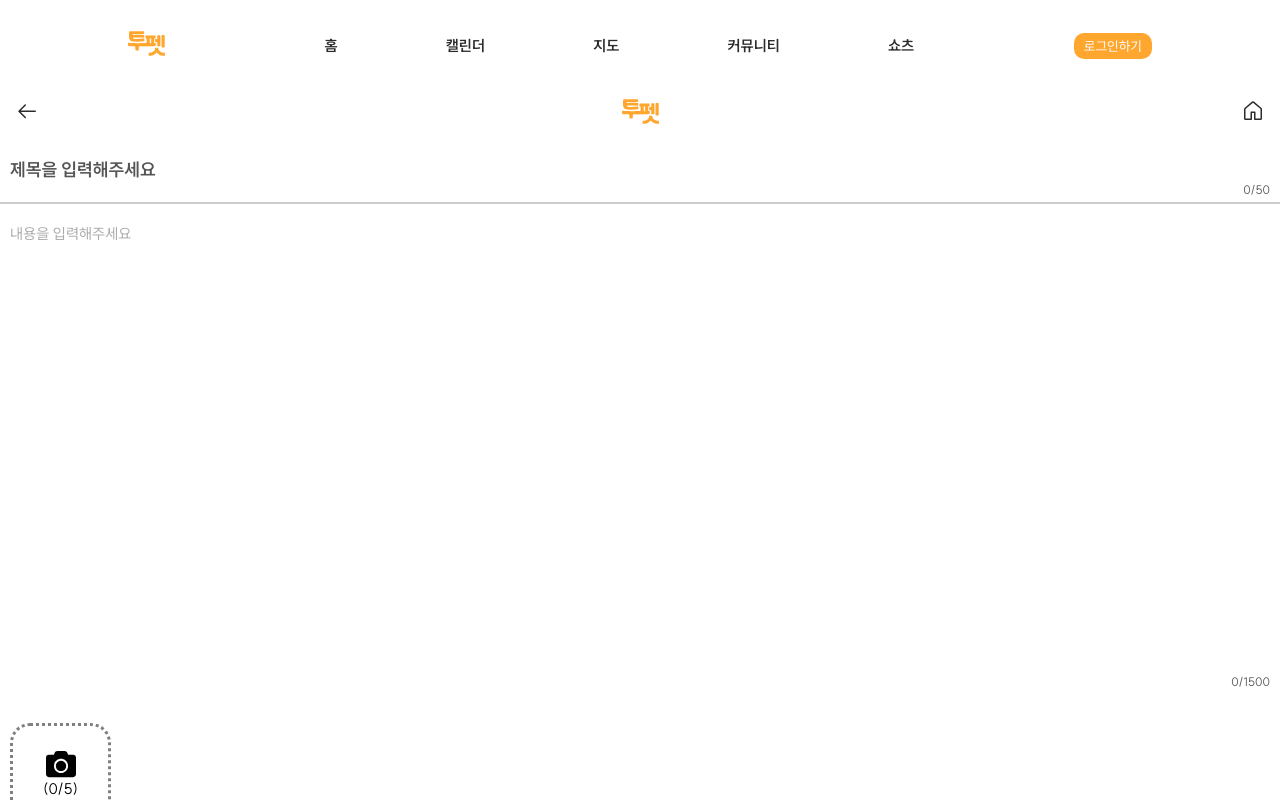
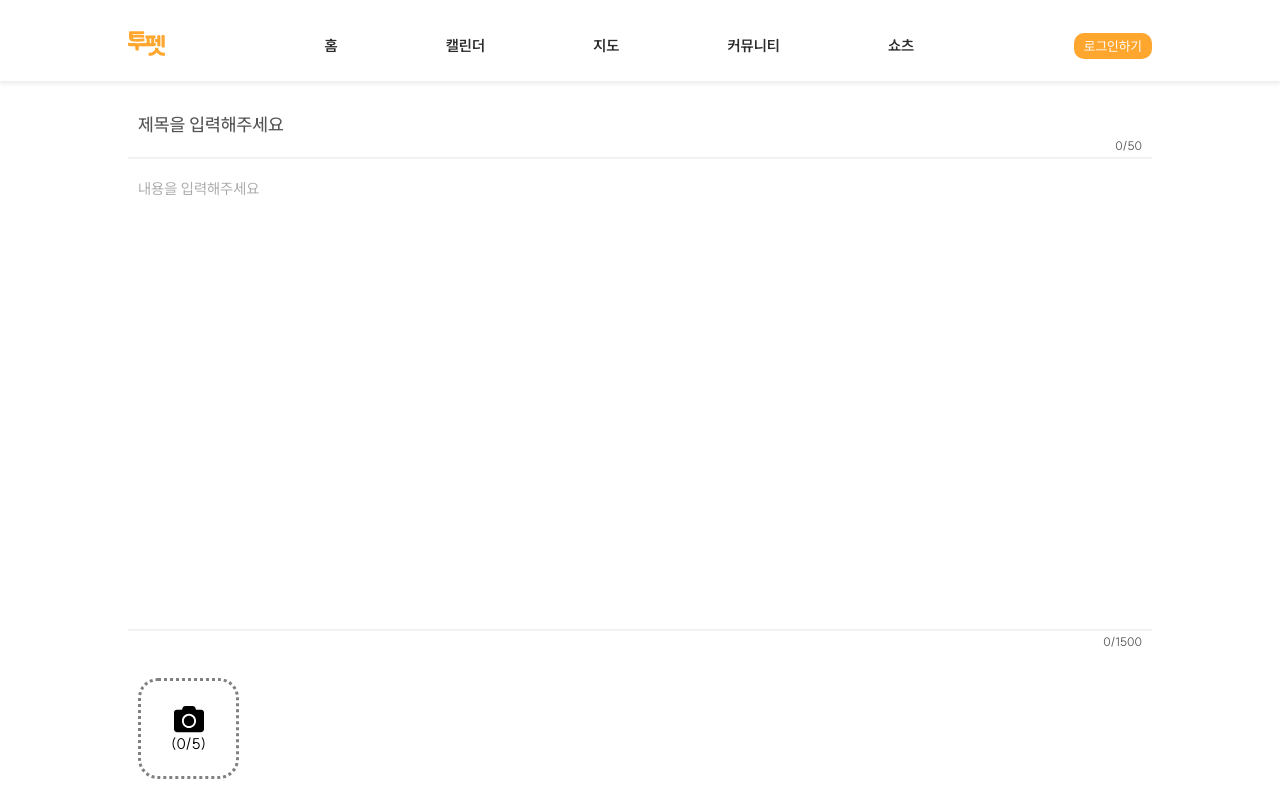
Before and after one commit to WonYunSun/topet-front, a React (Create React App) app in the folder react/: page /community/communitywrite in a window 1280 px wide. Shown: the top 802 px of the page. Built offline with nearby package versions, Linux system fonts and the light colour scheme.

Commit message:
feat : comment css

```diff
--- a/react/src/App.js
+++ b/react/src/App.js
@@ -74,7 +74,7 @@ function App() {
           path="/community/preview/:animalType/:category"
           element={<Community />}
         />
-        <Route path="/community/search" element={<CommunitySearch />} />
+        {/* <Route path="/community/search" element={<CommunitySearch />} /> */}
         <Route path="/community/detail/:comid" element={<CommunityDetail />} />
         <Route path="/community/communitywrite" element={<CommunityWrite />} />
 
--- a/react/src/component/CommentComp/CommentDetail.js
+++ b/react/src/component/CommentComp/CommentDetail.js
@@ -21,20 +21,21 @@ const CommentDetail = ({
   setCommentAuthorId,
   setreplyAuthorId,
 }) => {
-
   const [replyContent, setReplyContent] = useState("");
   const [editContent, setEditContent] = useState("");
 
   //임시 유저 프로필 주소
-  const src = "https://search.pstatic.net/common/?src=http%3A%2F%2Fblogfiles.naver.net%2FMjAyMzEyMDZfNTYg%2FMDAxNzAxODQ1MDQ3OTEy.3nTCEkxraOwSwPN3iGXsityOqeGL37xSYSwzlNpvtN0g.1uI0TfuUpdgH463RXWgf98KONJHKbyncpRmIKE0W9Rgg.JPEG.ddogddogcafe%2F267.jpg&type=sc960_832";
-
+  const src =
+    "https://search.pstatic.net/common/?src=http%3A%2F%2Fblogfiles.naver.net%2FMjAyMzEyMDZfNTYg%2FMDAxNzAxODQ1MDQ3OTEy.3nTCEkxraOwSwPN3iGXsityOqeGL37xSYSwzlNpvtN0g.1uI0TfuUpdgH463RXWgf98KONJHKbyncpRmIKE0W9Rgg.JPEG.ddogddogcafe%2F267.jpg&type=sc960_832";
 
   useEffect(() => {
     // 수정 모드가 활성화될 때 기존 내용을 editContent에 설정
     if (isEditingComment === comment.id) {
       setEditContent(comment.content);
     } else if (isEditingReply === replyId) {
-      const replyToEdit = comment.children.find(reply => reply.id === isEditingReply);
+      const replyToEdit = comment.children.find(
+        (reply) => reply.id === isEditingReply
+      );
       if (replyToEdit) {
         setEditContent(replyToEdit.content);
       }
@@ -81,11 +82,7 @@ const CommentDetail = ({
     <div className={styles.commentContainer}>
       <div className={styles.commentHeader}>
         <div className={styles.authorInfo}>
-          <img
-            src={src}
-            alt="User Profile"
-            className={styles.profileImage}
-          />
+          <img src={src} alt="User Profile" className={styles.profileImage} />
           <div className={styles.authorName}>{comment.author.name}</div>
         </div>
         <FiMoreVertical
@@ -95,7 +92,7 @@ const CommentDetail = ({
       </div>
 
       {isEditingComment === comment.id ? (
-        <div>
+        <div className={styles.replyInputWrap}>
           <input
             type="text"
             value={editContent}
@@ -103,29 +100,34 @@ const CommentDetail = ({
             className={styles.inputBox}
           />
           <button onClick={handleEditCancel}>취소</button>
-          <button onClick={() => handleEditSubmit(comment.id, editContent, true)}>등록</button>
+          <button
+            onClick={() => handleEditSubmit(comment.id, editContent, true)}
+          >
+            등록
+          </button>
         </div>
       ) : (
-        <div className={styles.commentContent}>
-          {comment.content}
-        </div>
+        <div className={styles.commentContent}>{comment.content}</div>
       )}
 
       {isReplyInputActive && (
-        <div>
+        <div className={styles.replyInputWrap}>
           <input
-            placeholder="답글을 입력하세요."
+            placeholder="답글을 남겨보세요"
             value={replyContent}
             onChange={(e) => setReplyContent(e.target.value)}
             className={styles.inputBox}
           />
           <button onClick={writeReplyCancel}>취소</button>
-          <button onClick={() => handleReplySubmit(comment.id, replyContent)}>등록</button>
+          <button onClick={() => handleReplySubmit(comment.id, replyContent)}>
+            등록
+          </button>
         </div>
       )}
 
       <div className={styles.replyContainer}>
-        {comment.children && comment.children.map((reply) => (
+        {comment.children &&
+          comment.children.map((reply) => (
             <div key={reply.id} className={styles.replyItem}>
               <div className={styles.commentHeader}>
                 <div className={styles.authorInfo}>
@@ -142,7 +144,7 @@ const CommentDetail = ({
                 />
               </div>
               {isEditingReply === reply.id ? (
-              <div>
+                <div className={styles.replyInputWrap}>
                   <input
                     type="text"
                     value={editContent}
@@ -150,18 +152,22 @@ const CommentDetail = ({
                     className={styles.inputBox}
                   />
                   <button onClick={handleEditCancel}>취소</button>
-                <button onClick={() => handleEditSubmit(reply.id, editContent, false)}>등록</button>
+                  <button
+                    onClick={() =>
+                      handleEditSubmit(reply.id, editContent, false)
+                    }
+                  >
+                    등록
+                  </button>
                 </div>
               ) : (
-              <div className={styles.commentContent}>
-                {reply.content}
-              </div>
+                <div className={styles.commentContent}>{reply.content}</div>
               )}
             </div>
           ))}
       </div>
     </div>
   );
-}
+};
 
 export default CommentDetail;
--- a/react/src/component/Content.js
+++ b/react/src/component/Content.js
@@ -15,6 +15,7 @@ const Content = ({
         onChange={handleContentTextChange}
         maxLength={maxLength} // 1500자로 설정하면, 영어는 1500자까지만 쳐지는데, 한글은 1501자까지 쳐짐
       ></textarea>
+      <div className="div_line"></div>
       <div className="contentcount">
         {value.length}/{maxLength + 1}
       </div>
--- a/react/src/component/Title.js
+++ b/react/src/component/Title.js
@@ -1,12 +1,12 @@
-import React, { useRef, useEffect } from 'react';
-import '../css/community_write_title.css';
+import React, { useRef, useEffect } from "react";
+import "../css/community_write_title.css";
 
 const Title = ({ value, handleTitleTextChange }) => {
   const textareaRef = useRef(null);
 
   const adjustHeight = () => {
     const textarea = textareaRef.current;
-    textarea.style.height = 'auto';
+    textarea.style.height = "auto";
     textarea.style.height = `${textarea.scrollHeight}px`;
   };
 
@@ -15,10 +15,10 @@ const Title = ({ value, handleTitleTextChange }) => {
   }, [value]);
 
   return (
-    <div className='titlewrite'>
+    <div className="titlewrite">
       <textarea
         ref={textareaRef}
-        placeholder='제목을 입력해주세요'
+        placeholder="제목을 입력해주세요"
         value={value}
         onChange={(e) => {
           handleTitleTextChange(e);
@@ -27,9 +27,10 @@ const Title = ({ value, handleTitleTextChange }) => {
         maxLength="49" // 50자로 설정하면, 영어는 50자까지만 쳐지는데, 한글은 51자까지 쳐짐
         rows="1"
       ></textarea>
-      <div className='titlecount'>{value.length}/50</div>
+      <div className="div_line"></div>
+      <div className="titlecount">{value.length}/50</div>
     </div>
   );
-}
+};
 
 export default Title;
--- a/react/src/css/comment_detail.module.css
+++ b/react/src/css/comment_detail.module.css
@@ -41,6 +41,7 @@
 .replyContainer {
   margin-top: 10px;
   padding-left: 40px;
+  margin-top: 20px;
   /* border-left: 2px solid #f0f0f0; */
 }
 
@@ -52,13 +53,48 @@
   cursor: pointer;
   color: #888;
 }
+.replyInputWrap {
+  font-size: 15px;
+  margin-left: 35px;
+  margin-top: 30px;
+  margin-bottom: 20px;
 
+  width: 95%;
+  display: flex;
+  flex-direction: row;
+  align-items: center;
+  justify-content: start;
+  border: 1px solid #e0e0e0;
+  border-radius: 8px;
+  overflow: hidden;
+  padding: 10px;
+  padding-right: 10px;
+
+  box-sizing: border-box;
+}
 .inputBox {
-    height: 32px;
+  flex-grow: 1;
+  height: 40px;
+  line-height: 100px;
+  text-align: left;
   font-size: 15px;
-    border: solid 1px;
-    border-radius: 15px;
-    outline:#333;
-    padding-left: 10px;
+  box-sizing: border-box;
+  outline: none;
+  padding: 10px;
   background-color: white;
+  resize: none; /* textarea 크기 조절 비활성화 */
+  overflow: auto;
 }
+.inputBox::placeholder {
+  color: #a5a5a5;
+}
+.inputBox:focus {
+  border: none;
+}
+.replyInputWrap > button {
+  color: #999;
+}
+
+.replyInputWrap > button:hover {
+  color: #1a1a1a;
+}
--- /dev/null
+++ b/react/src/css/communityWrite.module.css
@@ -0,0 +1,6 @@
+.comm_write_wrap {
+  width: 80%;
+  max-width: 1050px;
+  margin: auto;
+  margin-top: 15px;
+}
--- a/react/src/css/community_detail.module.css
+++ b/react/src/css/community_detail.module.css
@@ -128,14 +128,16 @@
 .coment_area {
   height: 100%;
   max-height: fit-content;
-  border-top: 1px solid rgb(190, 190, 190);
+  border-top: 1px solid #e0e0e0;
   margin-top: 20px;
 }
 
 /* desktop */
 
 .community.dtver {
-  height: calc(100vh - 88px);
+  /* height: calc(100vh - 88px); */
+  align-content: stretch;
+
   display: flex;
   flex-direction: row;
   align-items: start;
@@ -146,7 +148,7 @@
   /* margin-top: 15px; */
   width: 30%;
   max-width: 250px;
-  height: 101%;
+  height: 100vh;
   /* border-radius: 0 20px 20px 0; */
   border-right: 1px solid #dddddd4d;
   box-shadow: rgba(0, 0, 0, 0.07) 0px 3px 4px 0px;
--- a/react/src/css/community_write_content.css
+++ b/react/src/css/community_write_content.css
@@ -11,21 +11,26 @@
   height: calc(60vh - 20px);
   font-size: 15px;
   padding: 10px;
-
   border: none;
   box-sizing: border-box;
   outline: none;
   resize: none;
   overflow: scroll;
 }
-
+.div_line {
+  border: 1px solid #aaaaaa4d;
+  transform: scaleY(0.5);
+}
+textarea::-webkit-scrollbar {
+  display: none;
+}
 .contentwrite textarea::placeholder {
   color: #aaa;
 }
 
 .contentcount {
   position: absolute;
-  bottom: 5px;
+  bottom: 0px;
   right: 10px;
   font-size: 12px;
   color: #555;
--- a/react/src/css/community_write_title.css
+++ b/react/src/css/community_write_title.css
@@ -1,5 +1,5 @@
 .titlewrite {
-  border-bottom: 2px solid #ccc;
+  /* border-bottom: 2px solid #ccc; */
   margin-bottom: 10px;
   position: relative;
 }
@@ -15,15 +15,18 @@
   line-height: 1.5;
   overflow: hidden;
 }
-
+.div_line {
+  border: 1px solid #aaaaaa4d;
+  transform: scaleY(0.5);
+}
 .titlewrite textarea::placeholder {
   color: #555;
-  font-weight: bold;
+  font-weight: 500;
 }
 
 .titlecount {
   position: absolute;
-  bottom: 5px;
+  bottom: 6px;
   right: 10px;
   font-size: 12px;
   color: #555;
--- a/react/src/page/communityWrite.js
+++ b/react/src/page/communityWrite.js
@@ -1,5 +1,6 @@
 import React, { useState, useEffect } from "react";
 import { useNavigate, useLocation } from "react-router-dom";
+import styles from "../css/communityWrite.module.css";
 import TopBar from "../component/TopBar";
 import Title from "../component/Title";
 import Content from "../component/Content";
@@ -11,8 +12,24 @@ import Button from "../component/ButtonComp/Button";
 import communityApi from "../api/communityApi";
 import CheckModal from "../component/CheckModal";
 import HashTag from "../component/HashTagComp/HashTag";
+/// responsive
+import { Mobile, DeskTop } from "../responsive/responsive";
+import { useMediaQuery } from "react-responsive";
 
 const CommunityWrite = () => {
+  // responsive
+  const isDeskTop = useMediaQuery({
+    query: "(min-width: 1110px)",
+  });
+
+  const isTablet = useMediaQuery({
+    query: "(min-width: 769px) and (max-width: 859px)",
+  });
+
+  const isMobile = useMediaQuery({
+    query: "(max-width: 768px)",
+  });
+  // -------------------------
   const navigate = useNavigate();
   const location = useLocation();
   const { state } = location;
@@ -144,12 +161,16 @@ const CommunityWrite = () => {
     handleBottomSheetClose();
   };
 
-  console.log(animal);
+  // console.log(animal);
 
   return (
     <div>
+      <Mobile>
         <TopBar />
-      <Title value={titleText} handleTitleTextChange={handleTitleTextChange} />
+        <Title
+          value={titleText}
+          handleTitleTextChange={handleTitleTextChange}
+        />
         <Content
           value={contentText}
           handleContentTextChange={handleContentTextChange}
@@ -170,7 +191,11 @@ const CommunityWrite = () => {
           handleBottomSheetOpen={handleBottomSheetOpen}
         />
         <div>
-        <Button text={"취소"} btnstyle="white" onClick={handleShowCheckModal} />
+          <Button
+            text={"취소"}
+            btnstyle="white"
+            onClick={handleShowCheckModal}
+          />
           <Button
             text={edit ? "수정 완료" : "작성 완료"}
             btnstyle={isSubmitDisabled ? "white_disabled" : "white"}
@@ -183,6 +208,52 @@ const CommunityWrite = () => {
             }
           />
         </div>
+      </Mobile>
+      <DeskTop>
+        <div className={styles.comm_write_wrap}>
+          <Title
+            value={titleText}
+            handleTitleTextChange={handleTitleTextChange}
+          />
+          <Content
+            value={contentText}
+            handleContentTextChange={handleContentTextChange}
+            maxLength={1499}
+            placeholder={"내용을 입력해주세요"}
+          />
+          <br />
+          <PhotoSelectArea
+            selectedPhotos={selectedPhotos}
+            onPhotosSelected={handlePhotosSelected}
+            onRemovePhoto={handleRemovePhoto}
+            cnt={5}
+          />
+          <br />
+          <HashTag
+            selectedCategory={selectedCategory}
+            selectedHashTag={selectedHashTag}
+            handleBottomSheetOpen={handleBottomSheetOpen}
+          />
+          <div>
+            <Button
+              text={"취소"}
+              btnstyle="white"
+              onClick={handleShowCheckModal}
+            />
+            <Button
+              text={edit ? "수정 완료" : "작성 완료"}
+              btnstyle={isSubmitDisabled ? "white_disabled" : "white"}
+              onClick={
+                isSubmitDisabled
+                  ? handleShowNullCheckModal
+                  : edit
+                  ? () => handleUpdate(comid)
+                  : handleSubmit
+              }
+            />
+          </div>
+        </div>
+      </DeskTop>
       {showWriteCancleModal && (
         <CheckModal
           Content="게시물 작성을 취소하시겠어요?"
```
Lines whose indentation alone changed are shown as unchanged.
